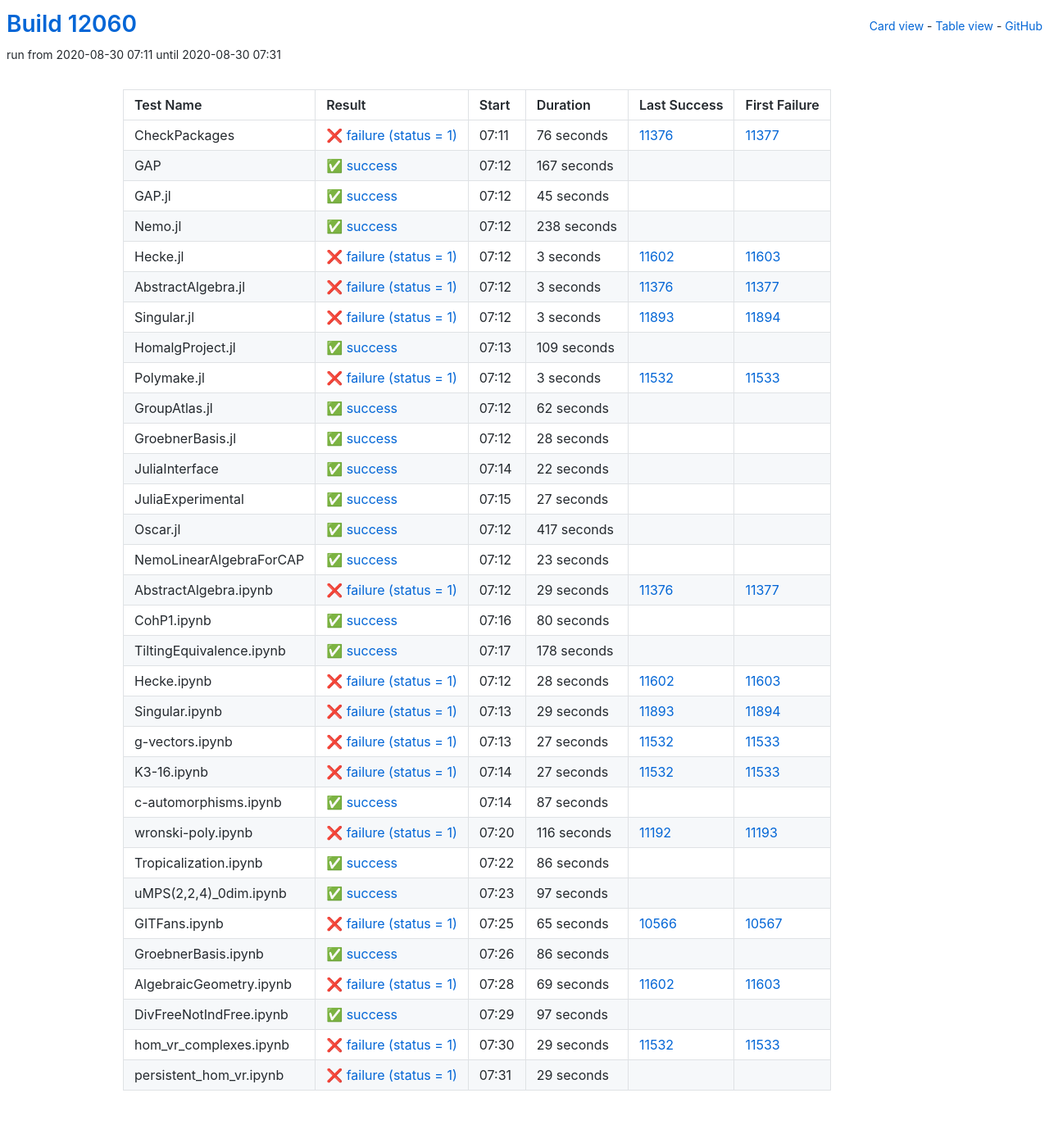
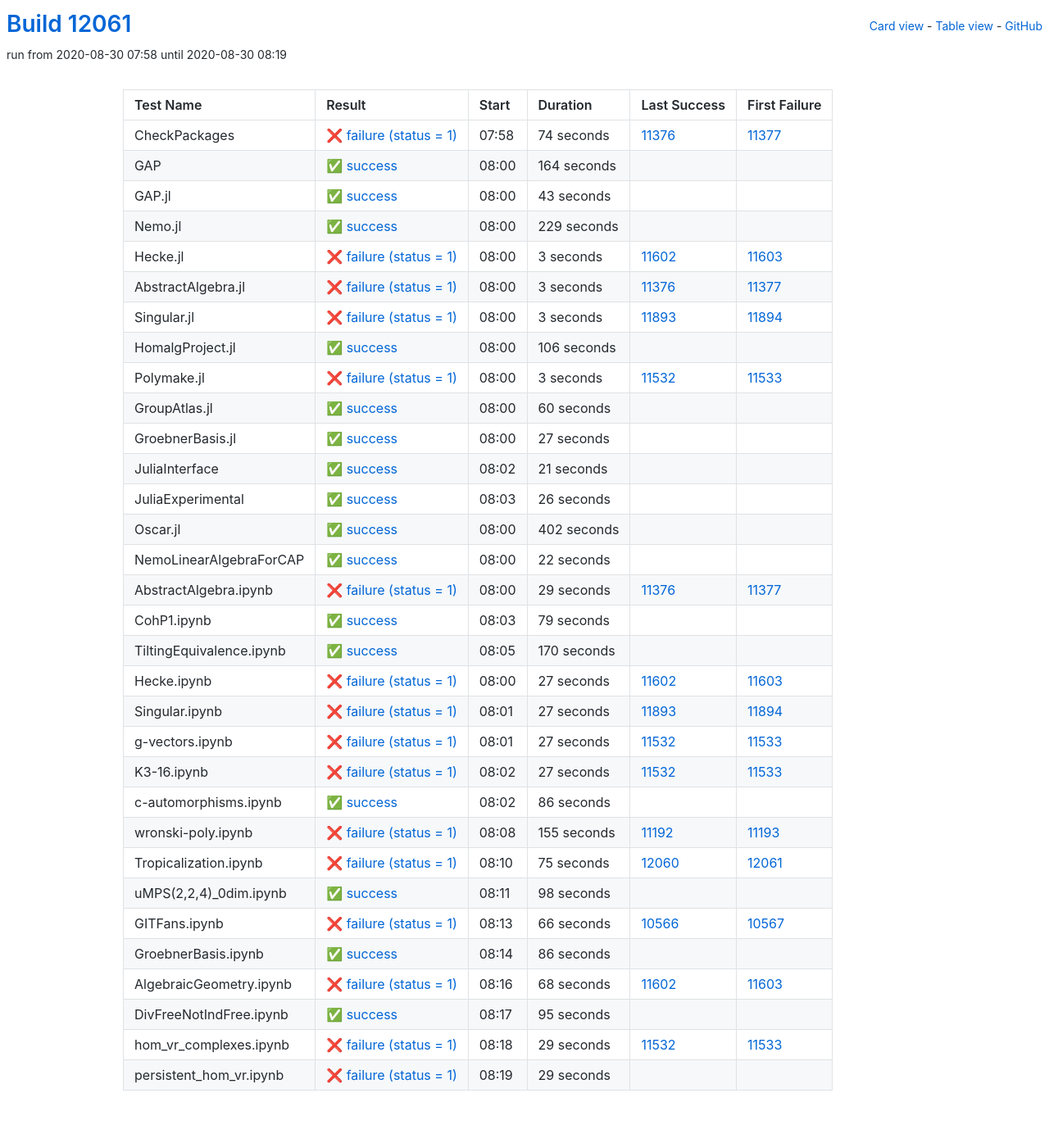
Before and after one commit to oscar-system/oscar-ci-status, a Jekyll site: the page built from table.html, in a window 1280 px wide. Shown: the whole page at 82% size. Built offline with Jekyll 4.4.1, drawn with Linux system fonts in a browser that asks for light colours.

Commit message:
Build #12061

```diff
--- a/_data/ci.yml
+++ b/_data/ci.yml
@@ -1,6 +1,6 @@
 ---
-build: 12060
-build_url: https://oscarci.mathematik.uni-kl.de/job/oscar/12060/
+build: 12061
+build_url: https://oscarci.mathematik.uni-kl.de/job/oscar/12061/
 job: oscar
 organization: oscar-system
 repo: oscar-ci-status
@@ -8,56 +8,56 @@
 tests:
 - name: CheckPackages
   id: checkpackages
-  log: https://oscarci.mathematik.uni-kl.de/job/oscar/12060/artifact/logs/build-12060/CheckPackages.log
-  start: 2020-08-30 07:11
+  log: https://oscarci.mathematik.uni-kl.de/job/oscar/12061/artifact/logs/build-12061/CheckPackages.log
+  start: 2020-08-30 07:58
   success: false
   exitcode: 1
   status: failure
-  duration: 76
+  duration: 74
   last_success: 11376
   last_success_url: https://oscarci.mathematik.uni-kl.de/job/oscar/11376/
   first_failure: 11377
   first_failure_url: https://oscarci.mathematik.uni-kl.de/job/oscar/11377/
 - name: GAP
   id: gap
-  log: https://oscarci.mathematik.uni-kl.de/job/oscar/12060/artifact/logs/build-12060/GAP.log
-  start: 2020-08-30 07:12
+  log: https://oscarci.mathematik.uni-kl.de/job/oscar/12061/artifact/logs/build-12061/GAP.log
+  start: 2020-08-30 08:00
   success: true
   exitcode: 0
   status: success
-  duration: 167
+  duration: 164
   last_success: false
   last_success_url:
   first_failure: false
   first_failure_url:
 - name: GAP.jl
   id: gap-jl
-  log: https://oscarci.mathematik.uni-kl.de/job/oscar/12060/artifact/logs/build-12060/GAP.jl.log
-  start: 2020-08-30 07:12
+  log: https://oscarci.mathematik.uni-kl.de/job/oscar/12061/artifact/logs/build-12061/GAP.jl.log
+  start: 2020-08-30 08:00
   success: true
   exitcode: 0
   status: success
-  duration: 45
+  duration: 43
   last_success: false
   last_success_url:
   first_failure: false
   first_failure_url:
 - name: Nemo.jl
   id: nemo-jl
-  log: https://oscarci.mathematik.uni-kl.de/job/oscar/12060/artifact/logs/build-12060/Nemo.jl.log
-  start: 2020-08-30 07:12
+  log: https://oscarci.mathematik.uni-kl.de/job/oscar/12061/artifact/logs/build-12061/Nemo.jl.log
+  start: 2020-08-30 08:00
   success: true
   exitcode: 0
   status: success
-  duration: 238
+  duration: 229
   last_success: false
   last_success_url:
   first_failure: false
   first_failure_url:
 - name: Hecke.jl
   id: hecke-jl
-  log: https://oscarci.mathematik.uni-kl.de/job/oscar/12060/artifact/logs/build-12060/Hecke.jl.log
-  start: 2020-08-30 07:12
+  log: https://oscarci.mathematik.uni-kl.de/job/oscar/12061/artifact/logs/build-12061/Hecke.jl.log
+  start: 2020-08-30 08:00
   success: false
   exitcode: 1
   status: failure
@@ -68,8 +68,8 @@
   first_failure_url: https://oscarci.mathematik.uni-kl.de/job/oscar/11603/
 - name: AbstractAlgebra.jl
   id: abstractalgebra-jl
-  log: https://oscarci.mathematik.uni-kl.de/job/oscar/12060/artifact/logs/build-12060/AbstractAlgebra.jl.log
-  start: 2020-08-30 07:12
+  log: https://oscarci.mathematik.uni-kl.de/job/oscar/12061/artifact/logs/build-12061/AbstractAlgebra.jl.log
+  start: 2020-08-30 08:00
   success: false
   exitcode: 1
   status: failure
@@ -80,8 +80,8 @@
   first_failure_url: https://oscarci.mathematik.uni-kl.de/job/oscar/11377/
 - name: Singular.jl
   id: singular-jl
-  log: https://oscarci.mathematik.uni-kl.de/job/oscar/12060/artifact/logs/build-12060/Singular.jl.log
-  start: 2020-08-30 07:12
+  log: https://oscarci.mathematik.uni-kl.de/job/oscar/12061/artifact/logs/build-12061/Singular.jl.log
+  start: 2020-08-30 08:00
   success: false
   exitcode: 1
   status: failure
@@ -92,20 +92,20 @@
   first_failure_url: https://oscarci.mathematik.uni-kl.de/job/oscar/11894/
 - name: HomalgProject.jl
   id: homalgproject-jl
-  log: https://oscarci.mathematik.uni-kl.de/job/oscar/12060/artifact/logs/build-12060/HomalgProject.jl.log
-  start: 2020-08-30 07:13
+  log: https://oscarci.mathematik.uni-kl.de/job/oscar/12061/artifact/logs/build-12061/HomalgProject.jl.log
+  start: 2020-08-30 08:00
   success: true
   exitcode: 0
   status: success
-  duration: 109
+  duration: 106
   last_success: false
   last_success_url:
   first_failure: false
   first_failure_url:
 - name: Polymake.jl
   id: polymake-jl
-  log: https://oscarci.mathematik.uni-kl.de/job/oscar/12060/artifact/logs/build-12060/Polymake.jl.log
-  start: 2020-08-30 07:12
+  log: https://oscarci.mathematik.uni-kl.de/job/oscar/12061/artifact/logs/build-12061/Polymake.jl.log
+  start: 2020-08-30 08:00
   success: false
   exitcode: 1
   status: failure
@@ -116,32 +116,68 @@
   first_failure_url: https://oscarci.mathematik.uni-kl.de/job/oscar/11533/
 - name: GroupAtlas.jl
   id: groupatlas-jl
-  log: https://oscarci.mathematik.uni-kl.de/job/oscar/12060/artifact/logs/build-12060/GroupAtlas.jl.log
-  start: 2020-08-30 07:12
+  log: https://oscarci.mathematik.uni-kl.de/job/oscar/12061/artifact/logs/build-12061/GroupAtlas.jl.log
+  start: 2020-08-30 08:00
   success: true
   exitcode: 0
   status: success
-  duration: 62
+  duration: 60
   last_success: false
   last_success_url:
   first_failure: false
   first_failure_url:
 - name: GroebnerBasis.jl
   id: groebnerbasis-jl
-  log: https://oscarci.mathematik.uni-kl.de/job/oscar/12060/artifact/logs/build-12060/GroebnerBasis.jl.log
-  start: 2020-08-30 07:12
+  log: https://oscarci.mathematik.uni-kl.de/job/oscar/12061/artifact/logs/build-12061/GroebnerBasis.jl.log
+  start: 2020-08-30 08:00
   success: true
   exitcode: 0
   status: success
-  duration: 28
+  duration: 27
   last_success: false
   last_success_url:
   first_failure: false
   first_failure_url:
 - name: JuliaInterface
   id: juliainterface
-  log: https://oscarci.mathematik.uni-kl.de/job/oscar/12060/artifact/logs/build-12060/JuliaInterface.log
-  start: 2020-08-30 07:14
+  log: https://oscarci.mathematik.uni-kl.de/job/oscar/12061/artifact/logs/build-12061/JuliaInterface.log
+  start: 2020-08-30 08:02
+  success: true
+  exitcode: 0
+  status: success
+  duration: 21
+  last_success: false
+  last_success_url:
+  first_failure: false
+  first_failure_url:
+- name: JuliaExperimental
+  id: juliaexperimental
+  log: https://oscarci.mathematik.uni-kl.de/job/oscar/12061/artifact/logs/build-12061/JuliaExperimental.log
+  start: 2020-08-30 08:03
+  success: true
+  exitcode: 0
+  status: success
+  duration: 26
+  last_success: false
+  last_success_url:
+  first_failure: false
+  first_failure_url:
+- name: Oscar.jl
+  id: oscar-jl
+  log: https://oscarci.mathematik.uni-kl.de/job/oscar/12061/artifact/logs/build-12061/Oscar.jl.log
+  start: 2020-08-30 08:00
+  success: true
+  exitcode: 0
+  status: success
+  duration: 402
+  last_success: false
+  last_success_url:
+  first_failure: false
+  first_failure_url:
+- name: NemoLinearAlgebraForCAP
+  id: nemolinearalgebraforcap
+  log: https://oscarci.mathematik.uni-kl.de/job/oscar/12061/artifact/logs/build-12061/NemoLinearAlgebraForCAP.log
+  start: 2020-08-30 08:00
   success: true
   exitcode: 0
   status: success
@@ -150,46 +186,10 @@
   last_success_url:
   first_failure: false
   first_failure_url:
-- name: JuliaExperimental
-  id: juliaexperimental
-  log: https://oscarci.mathematik.uni-kl.de/job/oscar/12060/artifact/logs/build-12060/JuliaExperimental.log
-  start: 2020-08-30 07:15
-  success: true
-  exitcode: 0
-  status: success
-  duration: 27
-  last_success: false
-  last_success_url:
-  first_failure: false
-  first_failure_url:
-- name: Oscar.jl
-  id: oscar-jl
-  log: https://oscarci.mathematik.uni-kl.de/job/oscar/12060/artifact/logs/build-12060/Oscar.jl.log
-  start: 2020-08-30 07:12
-  success: true
-  exitcode: 0
-  status: success
-  duration: 417
-  last_success: false
-  last_success_url:
-  first_failure: false
-  first_failure_url:
-- name: NemoLinearAlgebraForCAP
-  id: nemolinearalgebraforcap
-  log: https://oscarci.mathematik.uni-kl.de/job/oscar/12060/artifact/logs/build-12060/NemoLinearAlgebraForCAP.log
-  start: 2020-08-30 07:12
-  success: true
-  exitcode: 0
-  status: success
-  duration: 23
-  last_success: false
-  last_success_url:
-  first_failure: false
-  first_failure_url:
 - name: AbstractAlgebra.ipynb
   id: abstractalgebra-ipynb
-  log: https://oscarci.mathematik.uni-kl.de/job/oscar/12060/artifact/logs/build-12060/AbstractAlgebra.ipynb.log
-  start: 2020-08-30 07:12
+  log: https://oscarci.mathematik.uni-kl.de/job/oscar/12061/artifact/logs/build-12061/AbstractAlgebra.ipynb.log
+  start: 2020-08-30 08:00
   success: false
   exitcode: 1
   status: failure
@@ -200,56 +200,56 @@
   first_failure_url: https://oscarci.mathematik.uni-kl.de/job/oscar/11377/
 - name: CohP1.ipynb
   id: cohp1-ipynb
-  log: https://oscarci.mathematik.uni-kl.de/job/oscar/12060/artifact/logs/build-12060/CohP1.ipynb.log
-  start: 2020-08-30 07:16
+  log: https://oscarci.mathematik.uni-kl.de/job/oscar/12061/artifact/logs/build-12061/CohP1.ipynb.log
+  start: 2020-08-30 08:03
   success: true
   exitcode: 0
   status: success
-  duration: 80
+  duration: 79
   last_success: false
   last_success_url:
   first_failure: false
   first_failure_url:
 - name: TiltingEquivalence.ipynb
   id: tiltingequivalence-ipynb
-  log: https://oscarci.mathematik.uni-kl.de/job/oscar/12060/artifact/logs/build-12060/TiltingEquivalence.ipynb.log
-  start: 2020-08-30 07:17
+  log: https://oscarci.mathematik.uni-kl.de/job/oscar/12061/artifact/logs/build-12061/TiltingEquivalence.ipynb.log
+  start: 2020-08-30 08:05
   success: true
   exitcode: 0
   status: success
-  duration: 178
+  duration: 170
   last_success: false
   last_success_url:
   first_failure: false
   first_failure_url:
 - name: Hecke.ipynb
   id: hecke-ipynb
-  log: https://oscarci.mathematik.uni-kl.de/job/oscar/12060/artifact/logs/build-12060/Hecke.ipynb.log
-  start: 2020-08-30 07:12
+  log: https://oscarci.mathematik.uni-kl.de/job/oscar/12061/artifact/logs/build-12061/Hecke.ipynb.log
+  start: 2020-08-30 08:00
   success: false
   exitcode: 1
   status: failure
-  duration: 28
+  duration: 27
   last_success: 11602
   last_success_url: https://oscarci.mathematik.uni-kl.de/job/oscar/11602/
   first_failure: 11603
   first_failure_url: https://oscarci.mathematik.uni-kl.de/job/oscar/11603/
 - name: Singular.ipynb
   id: singular-ipynb
-  log: https://oscarci.mathematik.uni-kl.de/job/oscar/12060/artifact/logs/build-12060/Singular.ipynb.log
-  start: 2020-08-30 07:13
+  log: https://oscarci.mathematik.uni-kl.de/job/oscar/12061/artifact/logs/build-12061/Singular.ipynb.log
+  start: 2020-08-30 08:01
   success: false
   exitcode: 1
   status: failure
-  duration: 29
+  duration: 27
   last_success: 11893
   last_success_url: https://oscarci.mathematik.uni-kl.de/job/oscar/11893/
   first_failure: 11894
   first_failure_url: https://oscarci.mathematik.uni-kl.de/job/oscar/11894/
 - name: g-vectors.ipynb
   id: g-vectors-ipynb
-  log: https://oscarci.mathematik.uni-kl.de/job/oscar/12060/artifact/logs/build-12060/g-vectors.ipynb.log
-  start: 2020-08-30 07:13
+  log: https://oscarci.mathematik.uni-kl.de/job/oscar/12061/artifact/logs/build-12061/g-vectors.ipynb.log
+  start: 2020-08-30 08:01
   success: false
   exitcode: 1
   status: failure
@@ -260,8 +260,8 @@
   first_failure_url: https://oscarci.mathematik.uni-kl.de/job/oscar/11533/
 - name: K3-16.ipynb
   id: k3-16-ipynb
-  log: https://oscarci.mathematik.uni-kl.de/job/oscar/12060/artifact/logs/build-12060/K3-16.ipynb.log
-  start: 2020-08-30 07:14
+  log: https://oscarci.mathematik.uni-kl.de/job/oscar/12061/artifact/logs/build-12061/K3-16.ipynb.log
+  start: 2020-08-30 08:02
   success: false
   exitcode: 1
   status: failure
@@ -272,32 +272,8 @@
   first_failure_url: https://oscarci.mathematik.uni-kl.de/job/oscar/11533/
 - name: c-automorphisms.ipynb
   id: c-automorphisms-ipynb
-  log: https://oscarci.mathematik.uni-kl.de/job/oscar/12060/artifact/logs/build-12060/c-automorphisms.ipynb.log
-  start: 2020-08-30 07:14
-  success: true
-  exitcode: 0
-  status: success
-  duration: 87
-  last_success: false
-  last_success_url:
-  first_failure: false
-  first_failure_url:
-- name: wronski-poly.ipynb
-  id: wronski-poly-ipynb
-  log: https://oscarci.mathematik.uni-kl.de/job/oscar/12060/artifact/logs/build-12060/wronski-poly.ipynb.log
-  start: 2020-08-30 07:20
-  success: false
-  exitcode: 1
-  status: failure
-  duration: 116
-  last_success: 11192
-  last_success_url: https://oscarci.mathematik.uni-kl.de/job/oscar/11192/
-  first_failure: 11193
-  first_failure_url: https://oscarci.mathematik.uni-kl.de/job/oscar/11193/
-- name: Tropicalization.ipynb
-  id: tropicalization-ipynb
-  log: https://oscarci.mathematik.uni-kl.de/job/oscar/12060/artifact/logs/build-12060/Tropicalization.ipynb.log
-  start: 2020-08-30 07:22
+  log: https://oscarci.mathematik.uni-kl.de/job/oscar/12061/artifact/logs/build-12061/c-automorphisms.ipynb.log
+  start: 2020-08-30 08:02
   success: true
   exitcode: 0
   status: success
@@ -306,34 +282,58 @@
   last_success_url:
   first_failure: false
   first_failure_url:
+- name: wronski-poly.ipynb
+  id: wronski-poly-ipynb
+  log: https://oscarci.mathematik.uni-kl.de/job/oscar/12061/artifact/logs/build-12061/wronski-poly.ipynb.log
+  start: 2020-08-30 08:08
+  success: false
+  exitcode: 1
+  status: failure
+  duration: 155
+  last_success: 11192
+  last_success_url: https://oscarci.mathematik.uni-kl.de/job/oscar/11192/
+  first_failure: 11193
+  first_failure_url: https://oscarci.mathematik.uni-kl.de/job/oscar/11193/
+- name: Tropicalization.ipynb
+  id: tropicalization-ipynb
+  log: https://oscarci.mathematik.uni-kl.de/job/oscar/12061/artifact/logs/build-12061/Tropicalization.ipynb.log
+  start: 2020-08-30 08:10
+  success: false
+  exitcode: 1
+  status: failure
+  duration: 75
+  last_success: 12060
+  last_success_url: https://oscarci.mathematik.uni-kl.de/job/oscar/12060/
+  first_failure: 12061
+  first_failure_url: https://oscarci.mathematik.uni-kl.de/job/oscar/12061/
 - name: uMPS(2,2,4)_0dim.ipynb
   id: umps-2-2-4-0dim-ipynb
-  log: https://oscarci.mathematik.uni-kl.de/job/oscar/12060/artifact/logs/build-12060/uMPS-2-2-4-_0dim.ipynb.log
-  start: 2020-08-30 07:23
+  log: https://oscarci.mathematik.uni-kl.de/job/oscar/12061/artifact/logs/build-12061/uMPS-2-2-4-_0dim.ipynb.log
+  start: 2020-08-30 08:11
   success: true
   exitcode: 0
   status: success
-  duration: 97
+  duration: 98
   last_success: false
   last_success_url:
   first_failure: false
   first_failure_url:
 - name: GITFans.ipynb
   id: gitfans-ipynb
-  log: https://oscarci.mathematik.uni-kl.de/job/oscar/12060/artifact/logs/build-12060/GITFans.ipynb.log
-  start: 2020-08-30 07:25
+  log: https://oscarci.mathematik.uni-kl.de/job/oscar/12061/artifact/logs/build-12061/GITFans.ipynb.log
+  start: 2020-08-30 08:13
   success: false
   exitcode: 1
   status: failure
-  duration: 65
+  duration: 66
   last_success: 10566
   last_success_url: https://oscarci.mathematik.uni-kl.de/job/oscar/10566/
   first_failure: 10567
   first_failure_url: https://oscarci.mathematik.uni-kl.de/job/oscar/10567/
 - name: GroebnerBasis.ipynb
   id: groebnerbasis-ipynb
-  log: https://oscarci.mathematik.uni-kl.de/job/oscar/12060/artifact/logs/build-12060/GroebnerBasis.ipynb.log
-  start: 2020-08-30 07:26
+  log: https://oscarci.mathematik.uni-kl.de/job/oscar/12061/artifact/logs/build-12061/GroebnerBasis.ipynb.log
+  start: 2020-08-30 08:14
   success: true
   exitcode: 0
   status: success
@@ -344,32 +344,32 @@
   first_failure_url:
 - name: AlgebraicGeometry.ipynb
   id: algebraicgeometry-ipynb
-  log: https://oscarci.mathematik.uni-kl.de/job/oscar/12060/artifact/logs/build-12060/AlgebraicGeometry.ipynb.log
-  start: 2020-08-30 07:28
+  log: https://oscarci.mathematik.uni-kl.de/job/oscar/12061/artifact/logs/build-12061/AlgebraicGeometry.ipynb.log
+  start: 2020-08-30 08:16
   success: false
   exitcode: 1
   status: failure
-  duration: 69
+  duration: 68
   last_success: 11602
   last_success_url: https://oscarci.mathematik.uni-kl.de/job/oscar/11602/
   first_failure: 11603
   first_failure_url: https://oscarci.mathematik.uni-kl.de/job/oscar/11603/
 - name: DivFreeNotIndFree.ipynb
   id: divfreenotindfree-ipynb
-  log: https://oscarci.mathematik.uni-kl.de/job/oscar/12060/artifact/logs/build-12060/DivFreeNotIndFree.ipynb.log
-  start: 2020-08-30 07:29
+  log: https://oscarci.mathematik.uni-kl.de/job/oscar/12061/artifact/logs/build-12061/DivFreeNotIndFree.ipynb.log
+  start: 2020-08-30 08:17
   success: true
   exitcode: 0
   status: success
-  duration: 97
+  duration: 95
   last_success: false
   last_success_url:
   first_failure: false
   first_failure_url:
 - name: hom_vr_complexes.ipynb
   id: hom-vr-complexes-ipynb
-  log: https://oscarci.mathematik.uni-kl.de/job/oscar/12060/artifact/logs/build-12060/hom_vr_complexes.ipynb.log
-  start: 2020-08-30 07:30
+  log: https://oscarci.mathematik.uni-kl.de/job/oscar/12061/artifact/logs/build-12061/hom_vr_complexes.ipynb.log
+  start: 2020-08-30 08:18
   success: false
   exitcode: 1
   status: failure
@@ -380,8 +380,8 @@
   first_failure_url: https://oscarci.mathematik.uni-kl.de/job/oscar/11533/
 - name: persistent_hom_vr.ipynb
   id: persistent-hom-vr-ipynb
-  log: https://oscarci.mathematik.uni-kl.de/job/oscar/12060/artifact/logs/build-12060/persistent_hom_vr.ipynb.log
-  start: 2020-08-30 07:31
+  log: https://oscarci.mathematik.uni-kl.de/job/oscar/12061/artifact/logs/build-12061/persistent_hom_vr.ipynb.log
+  start: 2020-08-30 08:19
   success: false
   exitcode: 1
   status: failure
```
Also changed, not shown: README.md.
